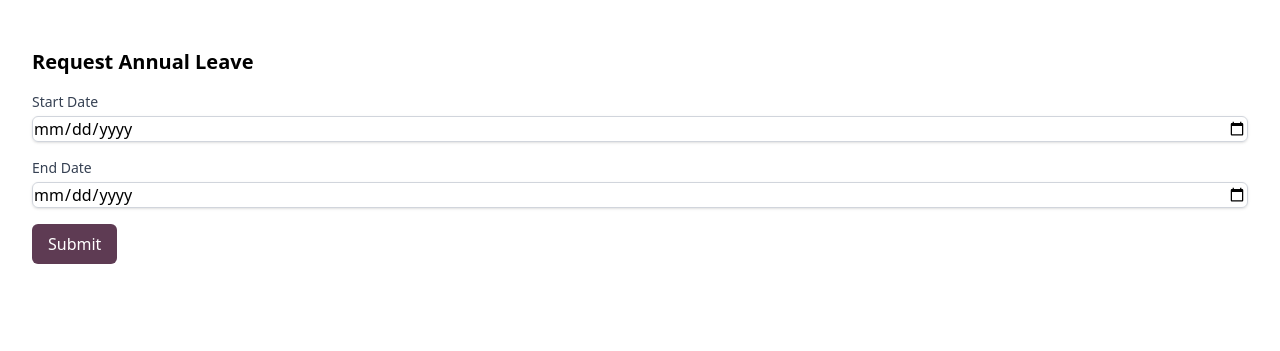
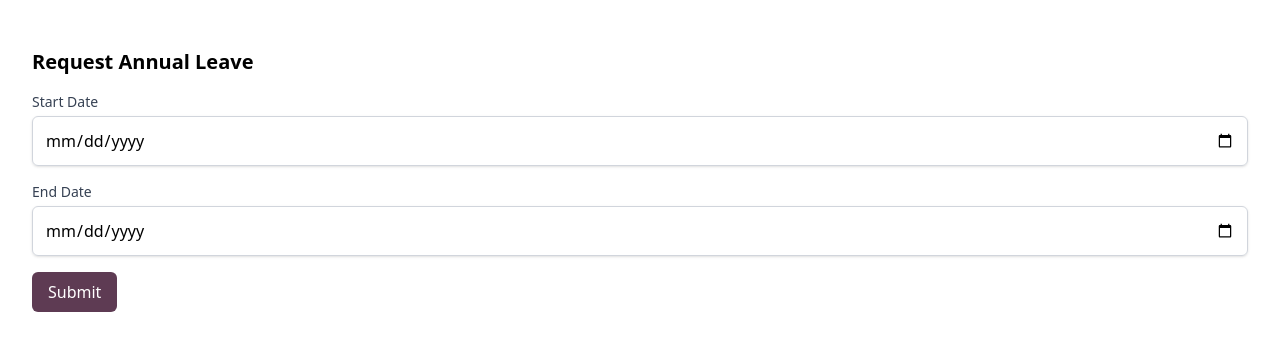
Before and after one commit to lsblackburn/Annual-Leave-Booker, a Flask app: page /leave/create in a window 1280 px wide. Shown: the part 64-415 px from the top of the page. Run offline with Flask 3, Linux system fonts and the light colour scheme; the visitor is signed in with stand-in values (Sample User, id 1); some libraries are stand-ins or nearby versions.

Commit message:
Added some extra padding ot input fields to leave field and edit user fields

```diff
--- a/templates/pages/create_leave.html
+++ b/templates/pages/create_leave.html
@@ -9,11 +9,11 @@
     <form method="POST" class="space-y-4">
         <div>
             <label for="start_date" class="block text-sm font-medium text-gray-700">Start Date</label>
-            <input type="date" name="start_date" id="start_date" required class="mt-1 block w-full border border-gray-300 rounded-md shadow-sm">
+            <input type="date" name="start_date" id="start_date" required class="mt-1 p-3 block w-full border border-gray-300 rounded-md shadow-sm">
         </div>
         <div>
             <label for="end_date" class="block text-sm font-medium text-gray-700">End Date</label>
-            <input type="date" name="end_date" id="end_date" required class="mt-1 block w-full border border-gray-300 rounded-md shadow-sm">
+            <input type="date" name="end_date" id="end_date" required class="mt-1 p-3 block w-full border border-gray-300 rounded-md shadow-sm">
         </div>
         <button type="submit" class="px-4 py-2 bg-blue-600 text-white rounded-md">Submit</button>
     </form>
--- a/templates/pages/edit_leave.html
+++ b/templates/pages/edit_leave.html
@@ -9,11 +9,11 @@
     <form method="POST" class="space-y-4">
         <div>
             <label for="start_date" class="block text-sm font-medium text-gray-700">Start Date</label>
-            <input type="date" name="start_date" id="start_date" required class="mt-1 block w-full border border-gray-300 rounded-md shadow-sm">
+            <input type="date" name="start_date" id="start_date" required class="mt-1 p-3 block w-full border border-gray-300 rounded-md shadow-sm">
         </div>
         <div>
             <label for="end_date" class="block text-sm font-medium text-gray-700">End Date</label>
-            <input type="date" name="end_date" id="end_date" required class="mt-1 block w-full border border-gray-300 rounded-md shadow-sm">
+            <input type="date" name="end_date" id="end_date" required class="mt-1 p-3 block w-full border border-gray-300 rounded-md shadow-sm">
         </div>
         <button type="submit" class="px-4 py-2 bg-blue-600 text-white rounded-md">Submit</button>
     </form>
--- a/templates/pages/edit_user.html
+++ b/templates/pages/edit_user.html
@@ -9,15 +9,15 @@
 <form method="POST" class="space-y-4">
     <div>
         <label for="name" class="block text-sm font-medium text-gray-700">Name</label>
-        <input type="text" name="name" id="name" value="{{ user.name }}" required class="mt-1 block w-full border border-gray-300 rounded-md shadow-sm">
+        <input type="text" name="name" id="name" value="{{ user.name }}" required class="mt-1 p-3 block w-full border border-gray-300 rounded-md shadow-sm">
     </div>
     <div>
         <label for="email" class="block text-sm font-medium text-gray-700">Email</label>
-        <input type="email" name="email" id="email" value="{{ user.email }}" required class="mt-1 block w-full border border-gray-300 rounded-md shadow-sm">
+        <input type="email" name="email" id="email" value="{{ user.email }}" required class="mt-1 p-3 block w-full border border-gray-300 rounded-md shadow-sm">
     </div>
     <div>
         <label for="password" class="block text-sm font-medium text-gray-700">New Password (optional)</label>
-        <input type="password" name="password" id="password" class="mt-1 block w-full border border-gray-300 rounded-md shadow-sm">
+        <input type="password" name="password" id="password" class="mt-1 p-3 block w-full border border-gray-300 rounded-md shadow-sm">
     </div>
     <div>
         <button type="submit" class="bg-blue-600 text-white px-4 py-2 rounded-md">Update User</button>
```
